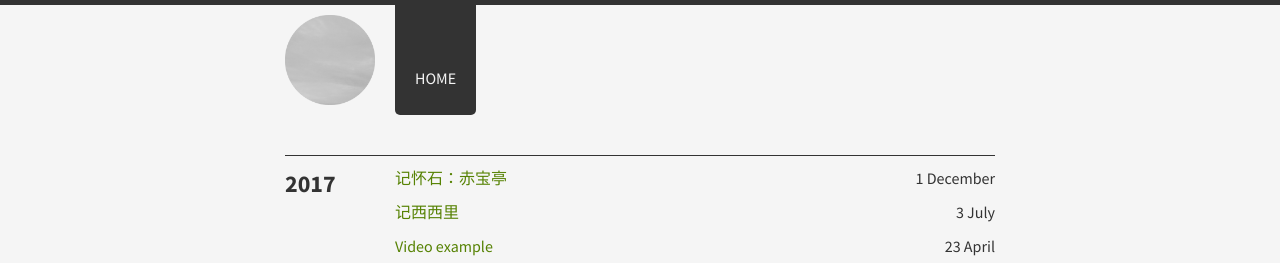
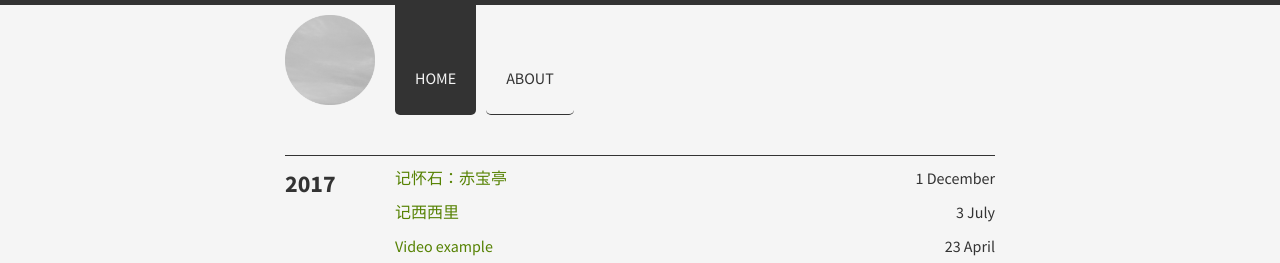
Before and after one commit to summerflutter/summerflutter.github.io, a Jekyll site: the page built from index.html, in a window 1280 px wide. Shown: the top 263 px of the page. Built offline with Jekyll 4.4.1, drawn with Linux system fonts in a browser that asks for light colours.

Commit message:
Update links.yml
Add about link

```diff
--- a/_data/links.yml
+++ b/_data/links.yml
@@ -1,2 +1,5 @@
 - url: /
   title: Home
+
+- url: /
+  title: About
```
